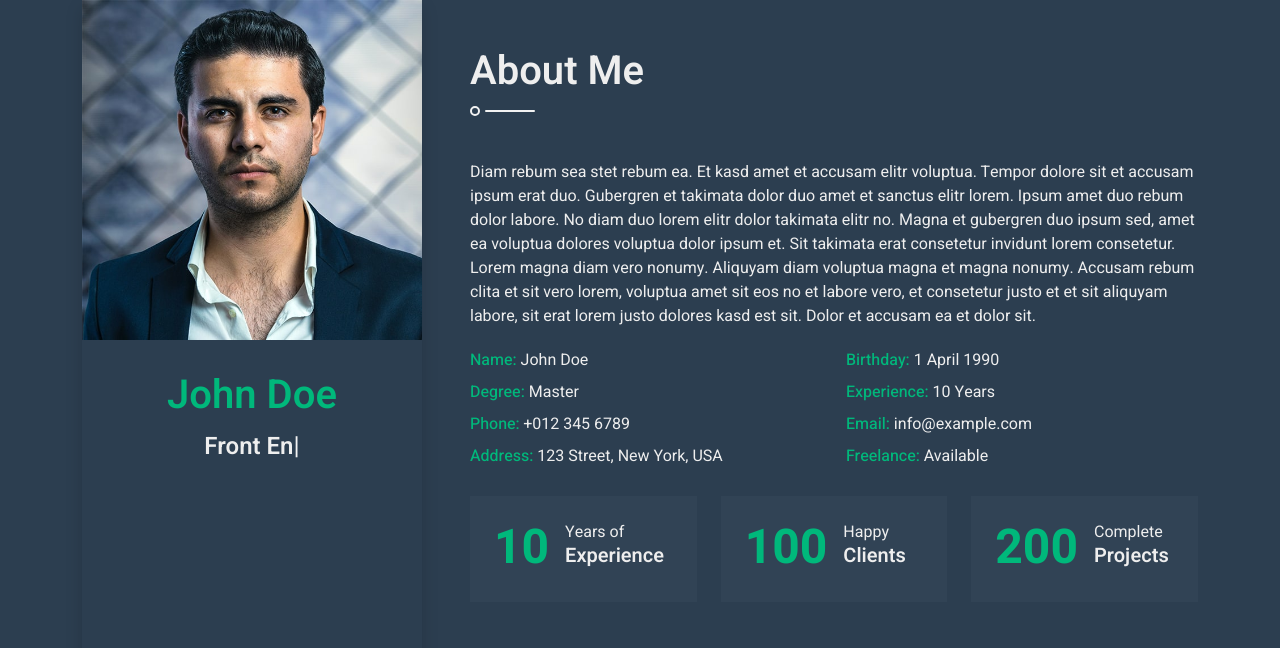
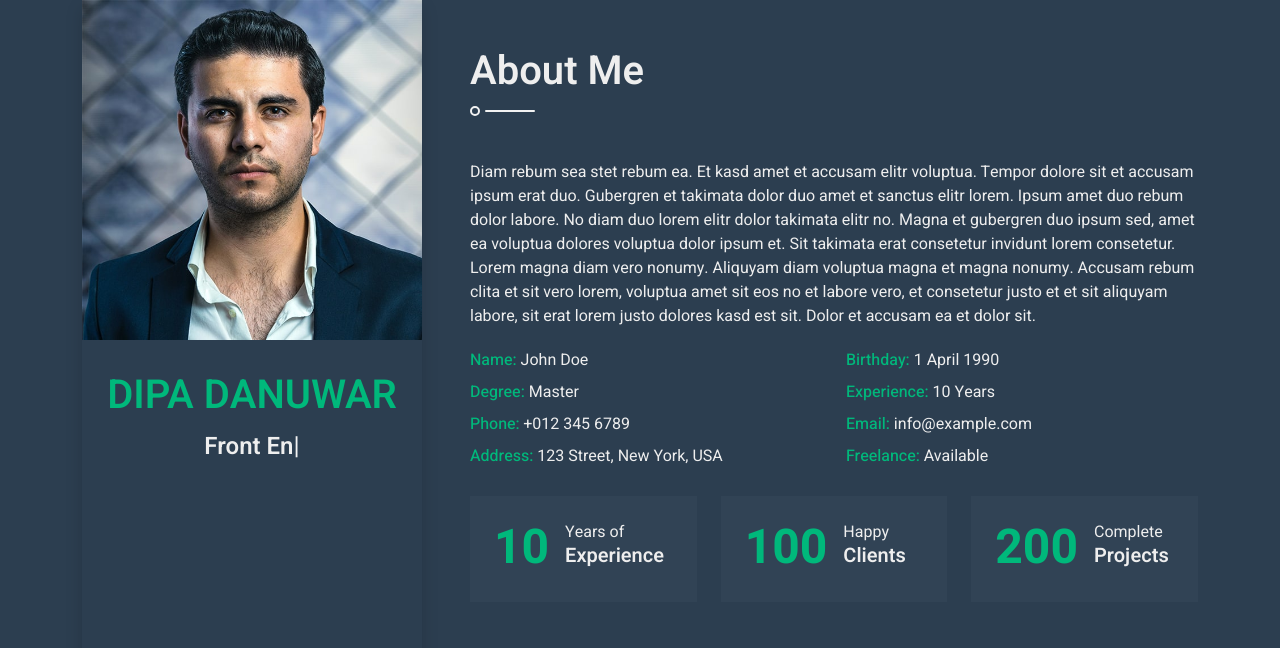
Before and after one commit to dipadanuwr-alt/dipadanuwar-portfolio, a plain HTML site: page index.html in a window 1280 px wide. Shown: the top 648 px of the page. Drawn offline with nearby package versions, Linux system fonts and the light colour scheme.

```diff
--- a/index.html
+++ b/index.html
@@ -45,7 +45,7 @@
                 <div class="col-lg-4 sticky-lg-top vh-100">
                     <div class="d-flex flex-column h-100 text-center overflow-auto shadow">
                         <img class="w-100 img-fluid mb-4" src="img/profile.jpg" alt="Image">
-                        <h1 class="text-primary mt-2">John Doe</h1>
+                        <h1 class="text-primary mt-2">DIPA DANUWAR</h1>
                         <div class="mb-4" style="height: 22px;">
                             <h4 class="typed-text-output d-inline-block text-light"></h4>
                             <div class="typed-text d-none">Web Designer, Web Developer, Front End Developer, Apps Designer, Apps Developer</div>
```
